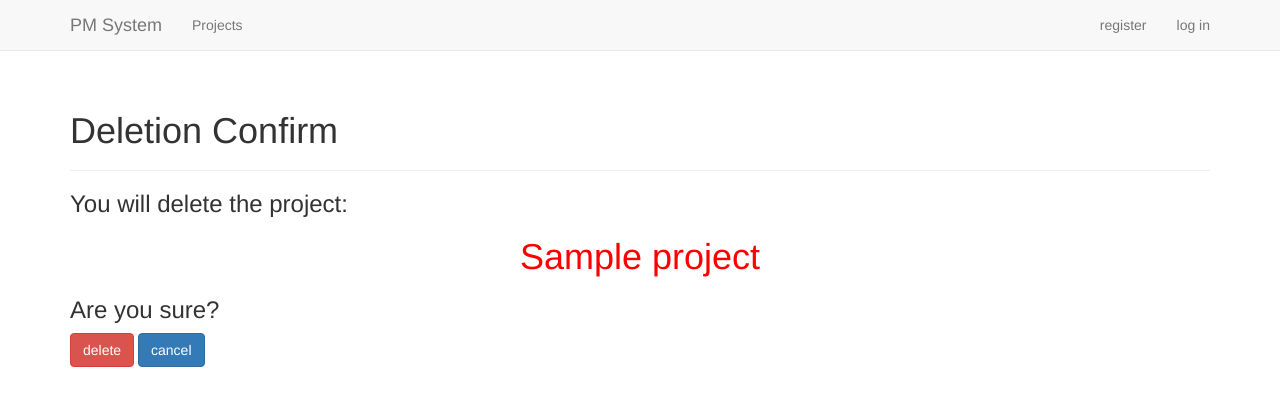
After one commit to minyun168/PM_system, a Django app: template PM/templates/PM/del_project.html in a window 1280 px wide. The commit adds this page. Shown: the top 406 px of the page. Run offline with Django 3.2, Linux system fonts and the light colour scheme; the template is opened without the code that fills it: values that come from a table or form of the project are taken from there, others are empty; tables that the repository leaves empty hold one stand-in row (values such as "Sample post"); some libraries are stand-ins or nearby versions.

Commit message:
test_1.6_delete_page

```diff
--- /dev/null
+++ b/PM/templates/PM/del_project.html
@@ -0,0 +1,19 @@
+{% extends "PM/base.html" %}
+
+{% block header %}
+<h1>Deletion Confirm</h1>
+{% endblock header %}
+
+{% block content %}
+<h3>
+You will delete the project:</h3><div class="text" style="text-align:center;"><h1><font color="red">{{ project.name }}</font></h1></div>
+
+<h3>Are you sure?</h3>
+
+
+<form action="{% url 'PM:del_project' project.id %}" method="post">
+  {% csrf_token %}
+  <input class="btn btn-danger" type="submit" value="delete">
+  <a href="{% url 'PM:projects' %}" method='get' class="btn btn-primary" role="button">cancel</a>
+</form>
+{% endblock content %}
--- a/PM/templates/PM/renew_project.html
+++ b/PM/templates/PM/renew_project.html
@@ -13,7 +13,7 @@
   <p><span>Deadline:</span><input type="text" name="year" value="{{ project.year }}">/<input type="text" name="month" value="{{ project.month }}">/<input type="text" name="day" value="{{ project.day }}"></p>
 
 <div style="float:left;">
-  <input class="btn btn-primary" type="submit" value="renew">
+  <input class="btn btn-warning" type="submit" value="renew">
   <a href="{% url 'PM:projects' %}" method='get' class="btn btn-primary" role="button">cancel</a>
 </div>
 </form>
```
Also changed, not shown: PM/views.py (+7 -3 lines).
